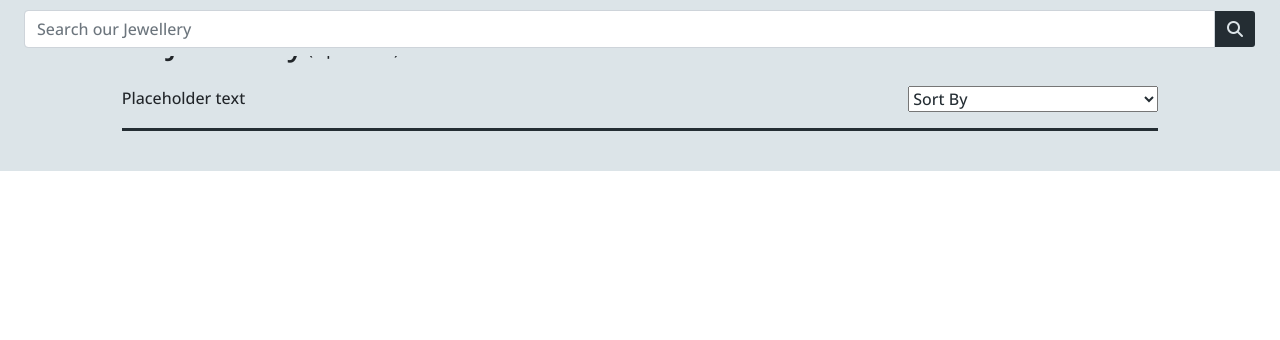
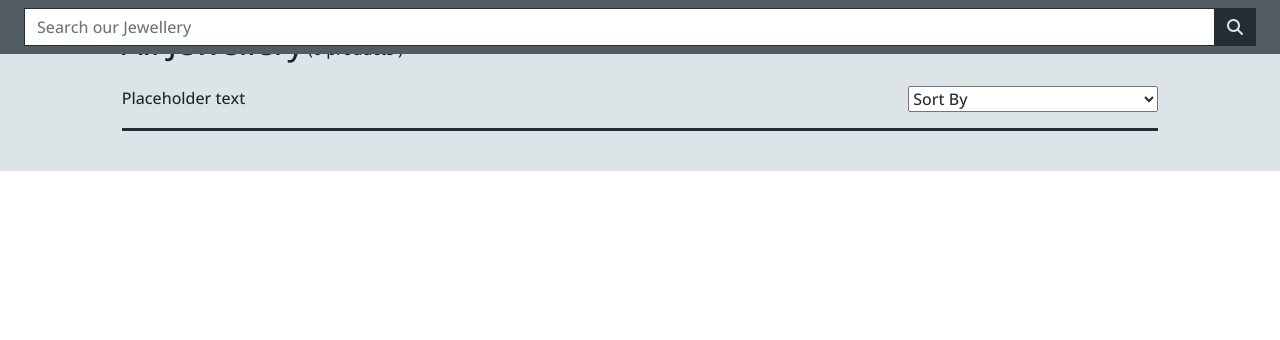
Before and after one commit to Stephanie-Ash/jewellery-art, a Django app: page /products/ in a window 1280 px wide, after a click on "Search". Shown: the part 82-422 px from the top of the page. Run offline with Django 3.2, Linux system fonts and the light colour scheme; data that the repository does not hold is empty; some libraries are stand-ins or nearby versions.

Commit message:
Add search heading on products page and further style nav search box

```diff
--- a/home/templates/home/index.html
+++ b/home/templates/home/index.html
@@ -12,7 +12,7 @@
                 </div>
                 <div>
                     <h3>
-                        <a href="{% url 'products' %}" class="btn btn-sm btn-grey txt-lgter">Shop Now</a>
+                        <a href="{% url 'products' %}" class="btn btn-sm btn-grey btn-sqr txt-lgter">Shop Now</a>
                     </h3>
                 </div>
             </div>
@@ -26,7 +26,7 @@
                 </div>
                 <div>
                     <h3>
-                        <a href="{% url 'products' %}" class="btn btn-grey txt-lgter">Shop Now</a>
+                        <a href="{% url 'products' %}" class="btn btn-grey btn-sqr txt-lgter">Shop Now</a>
                     </h3>
                 </div>
             </div>
--- a/products/templates/products/products.html
+++ b/products/templates/products/products.html
@@ -12,10 +12,12 @@
                     <h2 class="d-inline-block mb-0">{{ current_collection.first.name }}</h2>
                     {% elif current_designer %}
                     <h2 class="d-inline-block mb-0">By {{ current_designer.first.name }}</h2>
+                    {% elif search_term %}
+                    <h2 class="d-inline-block mb-0">Search</h2>
                     {% else %}
                     <h2 class="d-inline-block mb-0">All Jewellery</h2>
                     {% endif %}
-                    <p class="d-inline-block mb-0">({{ products|length }} products)</p>
+                    <p class="d-inline-block mb-0">({{ products|length }} products {% if search_term %}for "{{ search_term }}"{% endif %})</p>
                 </div>
             </div>
             <div class="row">
--- a/static/css/base.css
+++ b/static/css/base.css
@@ -56,6 +56,10 @@ h4 {
     background-color: #eef2f4;
 }
 
+.bg-color-grey {
+    background-color: #515c63;
+}
+
 /* Buttons and links */
 .btn-drk {
     background-color: #242d33;
@@ -63,6 +67,10 @@ h4 {
 
 .btn-grey {
     background-color: #515c63;
+}
+
+.btn-sqr {
+    border-radius: 0;
 }
 
 .txt-link {
@@ -108,6 +116,12 @@ h4 {
 
 .search-dropdown {
     border: none;
+    border-radius: 0;
+}
+
+.search-box, .search-btn {
+    border-radius: 0;
+    border-color: #242d33;
 }
 
 .dropdown-title, .dropdown-item {
--- a/templates/base.html
+++ b/templates/base.html
@@ -71,12 +71,12 @@
                             <p class="m-0 d-none d-lg-block">Search</p>
                         </div>
                     </a>
-                    <div class="dropdown-menu bg-color-lgt search-dropdown w-100 px-4" aria-labelledby="search">
+                    <div class="dropdown-menu mt-0 bg-color-grey search-dropdown w-100 px-4" aria-labelledby="search">
                         <form class="form" method="GET" action="{% url 'products' %}">
                             <div class="input-group w-100">
-                                <input class="form-control" type="text" name="q" placeholder="Search our Jewellery">
+                                <input class="form-control search-box" type="text" name="q" placeholder="Search our Jewellery">
                                 <div class="input-group-append">
-                                    <button class="form-control form-control btn bg-color-drk" type="submit">
+                                    <button class="search-btn form-control form-control btn bg-color-drk" type="submit">
                                         <span>
                                             <i class="fas fa-search txt-lgt"></i>
                                         </span>
@@ -125,7 +125,7 @@
                                 data-toggle="dropdown" aria-expanded="false">
                                 Jewellery
                             </a>
-                            <div class="dropdown-menu bg-color-lgt w-100" aria-labelledby="navbarDropdown">
+                            <div class="dropdown-menu rounded-0 bg-color-lgt mt-0 w-100" aria-labelledby="navbarDropdown">
                                 <div class="row">
                                     <div class="col-sm-3 mb-2">
                                         {% all_categories as categories %}
```
